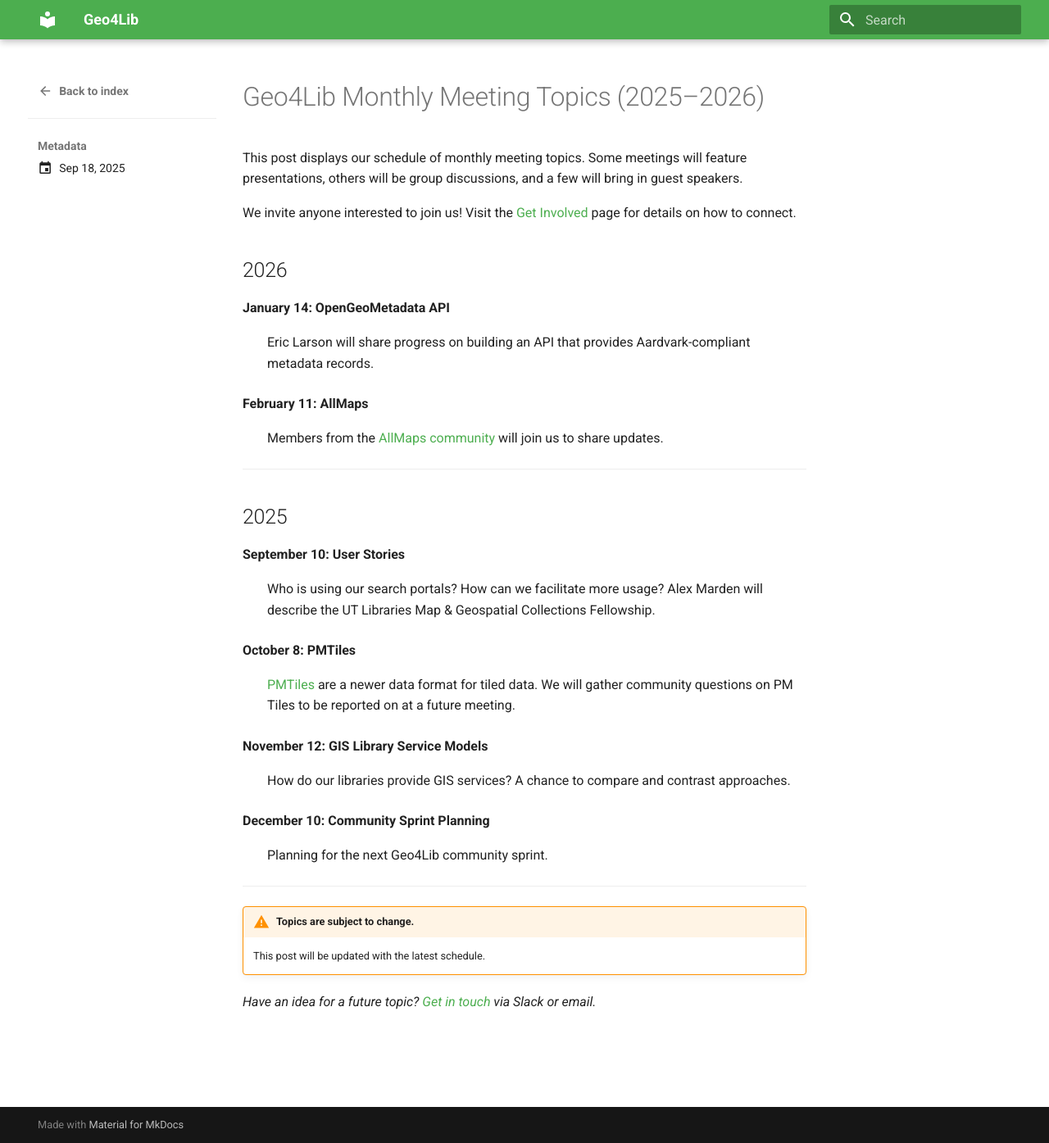
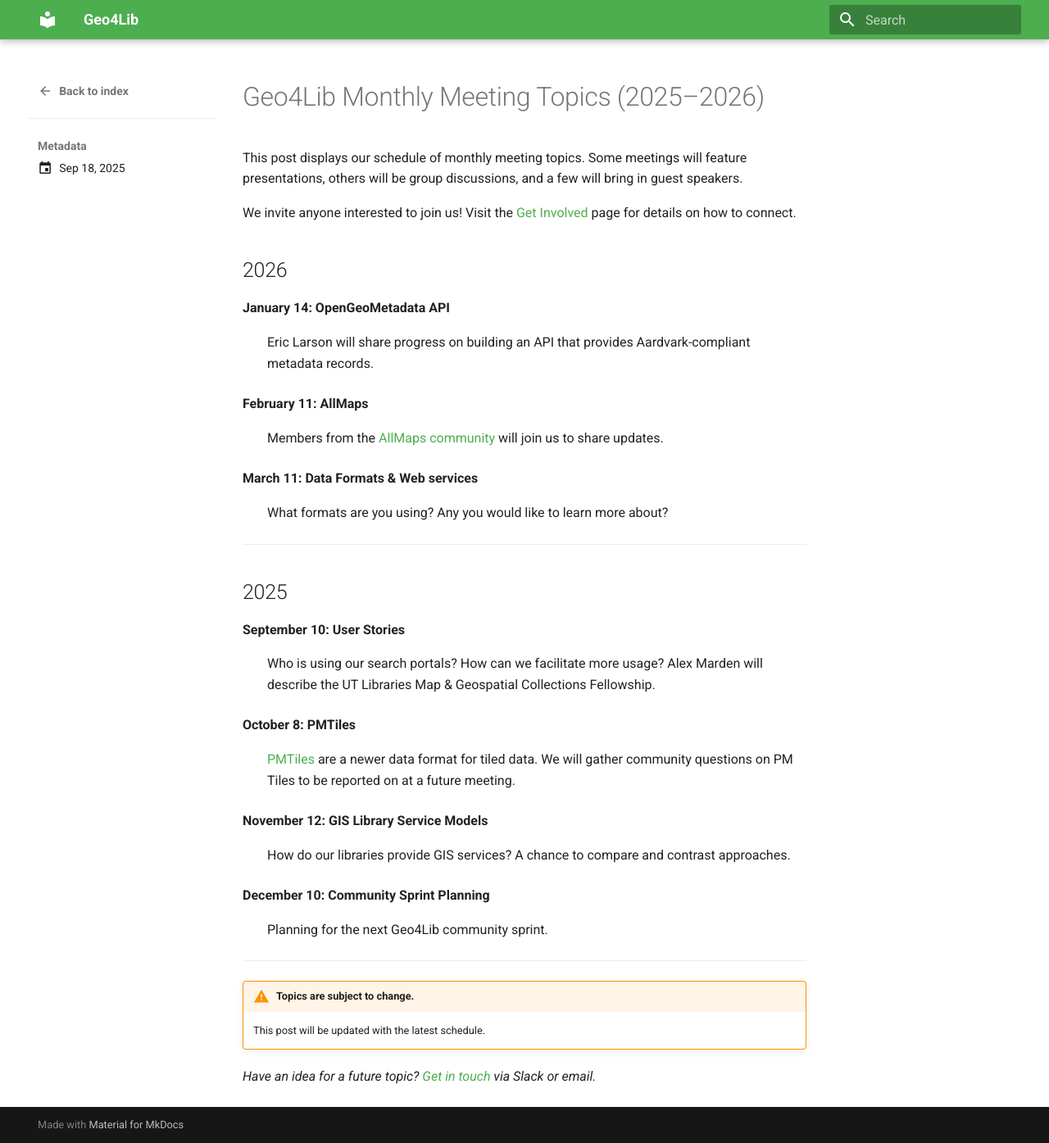
Before and after one commit to geo4lib/geo4lib.github.io, an MkDocs documentation site: the page built from docs/blog/posts/meeting-topics-2025.md, in a window 1280 px wide and 1395 px high. Shown: the whole window at 82% size. Built offline with MkDocs 1.6.1 and Material for MkDocs 9.7.7, drawn with Linux system fonts in a browser that asks for light colours.

Commit message:
Update meeting-topics-2025.md

```diff
--- a/docs/blog/posts/meeting-topics-2025.md
+++ b/docs/blog/posts/meeting-topics-2025.md
@@ -21,6 +21,11 @@
 **February 11: AllMaps**
 
 :   Members from the [AllMaps community](https://allmaps.org) will join us to share updates.
+
+**March 11: Data Formats & Web services**
+
+:   What formats are you using? Any you would like to learn more about?
+
 
 
 ---
```
